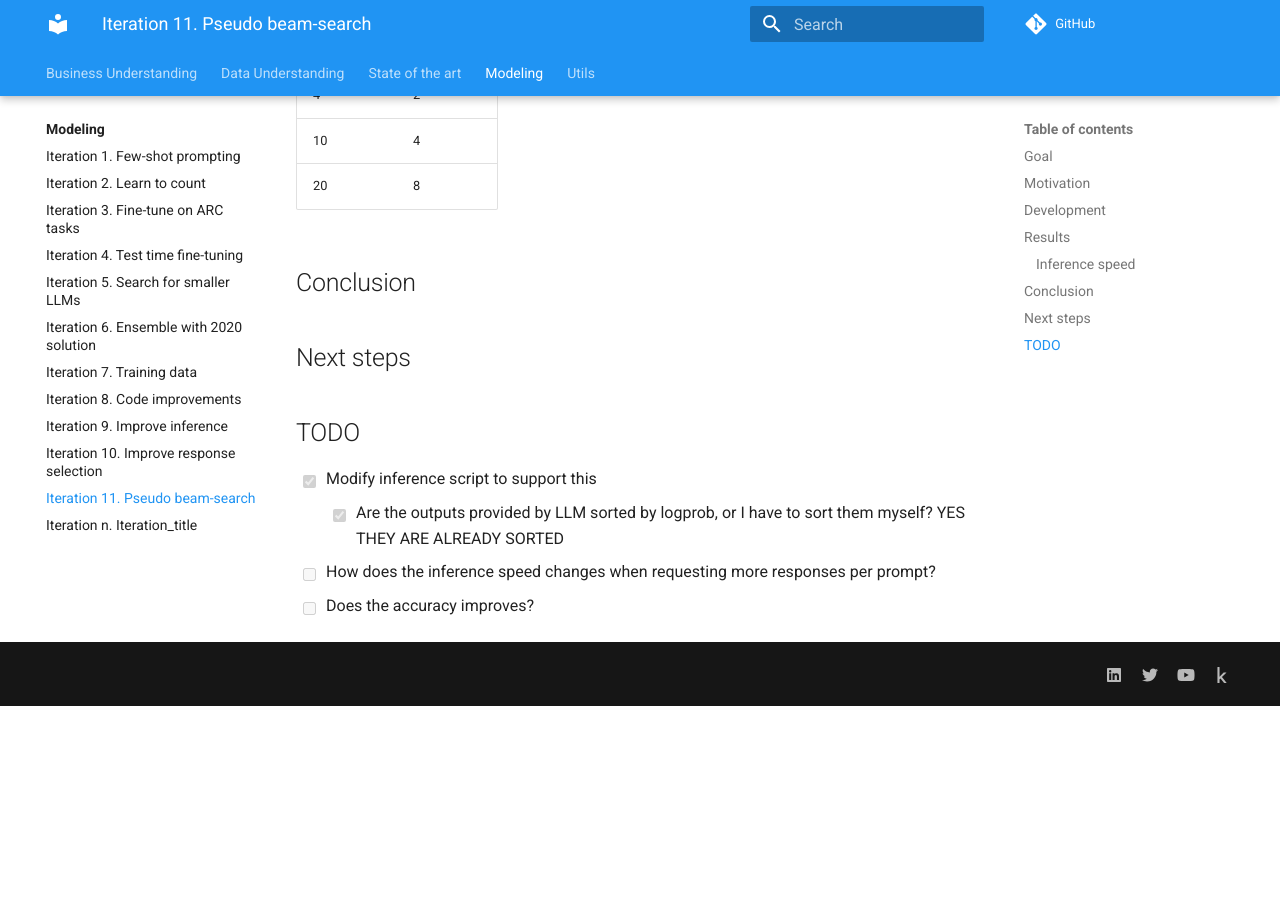
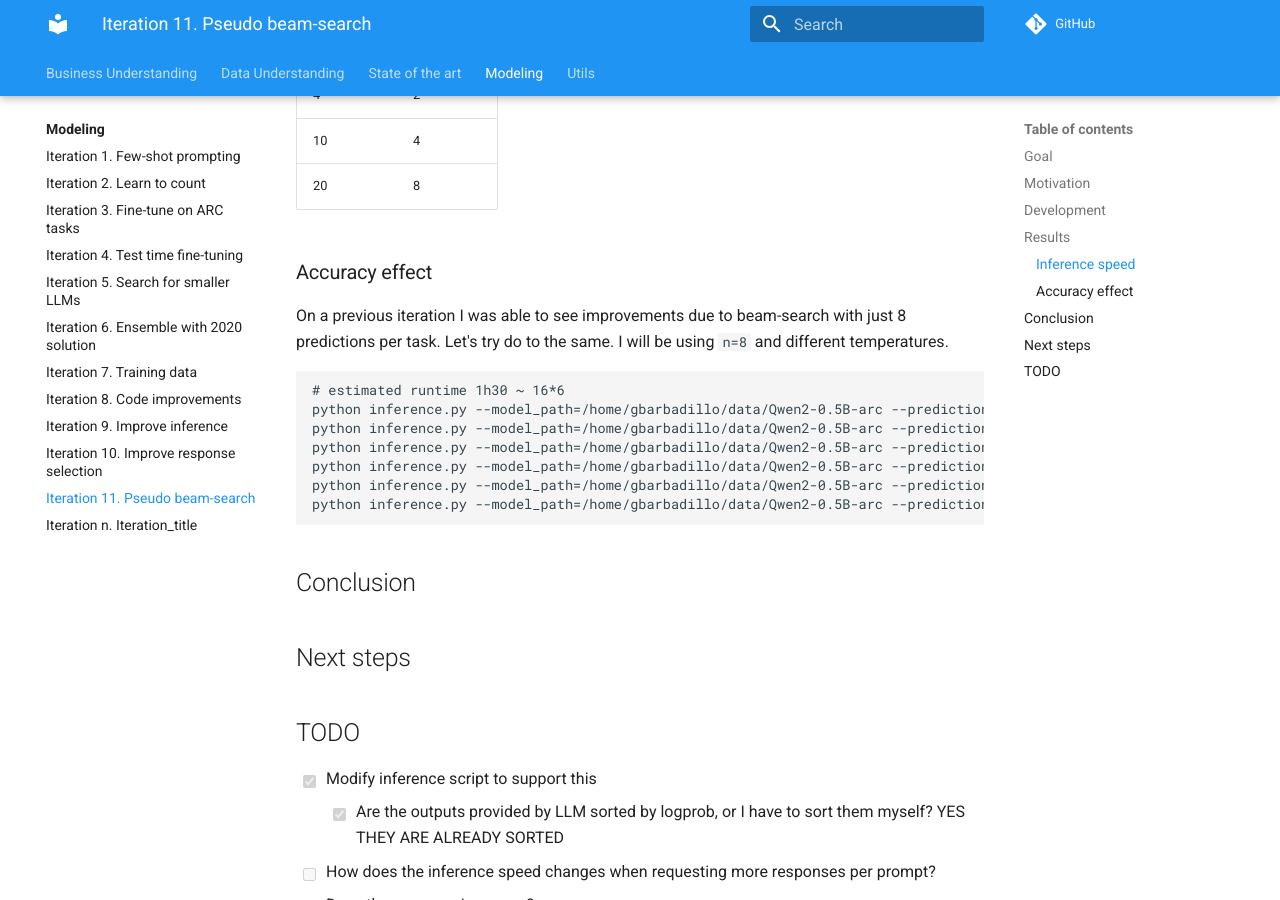
Before and after one commit to zhengjunyao-work/arc24, an MkDocs documentation site: the page built from docs/modeling/Iteration_11_pseudo_beam_search.md, in a window 1280 px wide and 900 px high, scrolled down 1351 px. Built offline with MkDocs 1.6.1 and Material for MkDocs 9.7.7, drawn with Linux system fonts in a browser that asks for light colours; comment, search, counter and statistics services are not loaded; before the commit the page ends 2057 px from its top, so only the background shows below that.

Commit message:
running new experiment

````diff
--- a/docs/modeling/Iteration_11_pseudo_beam_search.md
+++ b/docs/modeling/Iteration_11_pseudo_beam_search.md
@@ -31,7 +31,7 @@ logprob. This would be similar to beam-search, but the implementation would be m
 
 The runtime increases linearly with `n`, however there is a constant time that makes that using `n=4` only twice the time as `n=1`.
 
-```
+```bash
 python inference.py --model_path=/home/gbarbadillo/data/Qwen2-0.5B-arc --predictions_per_task=8 --temperature=0.1 --output_filepath=submission_qwen05_x8_T01_n1.json --n=1
 ```
 
@@ -44,6 +44,21 @@ This table could work as a rule of thumb of the slowdown when using pseudo beam-
 | 10 | 4        |
 | 20 | 8        |
 
+### Accuracy effect
+
+On a previous iteration I was able to see improvements due to beam-search with just 8 predictions per task. Let's try do to the same.
+I will be using `n=8` and different temperatures.
+
+```bash
+# estimated runtime 1h30 ~ 16*6
+python inference.py --model_path=/home/gbarbadillo/data/Qwen2-0.5B-arc --predictions_per_task=8 --n=20 --output_filepath=submission_qwen05_x8_n20_T01.json --temperature=0.1
+python inference.py --model_path=/home/gbarbadillo/data/Qwen2-0.5B-arc --predictions_per_task=8 --n=20 --output_filepath=submission_qwen05_x8_n20_T02.json --temperature=0.2
+python inference.py --model_path=/home/gbarbadillo/data/Qwen2-0.5B-arc --predictions_per_task=8 --n=20 --output_filepath=submission_qwen05_x8_n20_T04.json --temperature=0.4
+python inference.py --model_path=/home/gbarbadillo/data/Qwen2-0.5B-arc --predictions_per_task=8 --n=20 --output_filepath=submission_qwen05_x8_n20_T06.json --temperature=0.6
+python inference.py --model_path=/home/gbarbadillo/data/Qwen2-0.5B-arc --predictions_per_task=8 --n=20 --output_filepath=submission_qwen05_x8_n20_T08.json --temperature=0.8
+python inference.py --model_path=/home/gbarbadillo/data/Qwen2-0.5B-arc --predictions_per_task=8 --n=20 --output_filepath=submission_qwen05_x8_n20_T10.json --temperature=1.0
+```
+
 ## Conclusion
 
 ## Next steps
````
